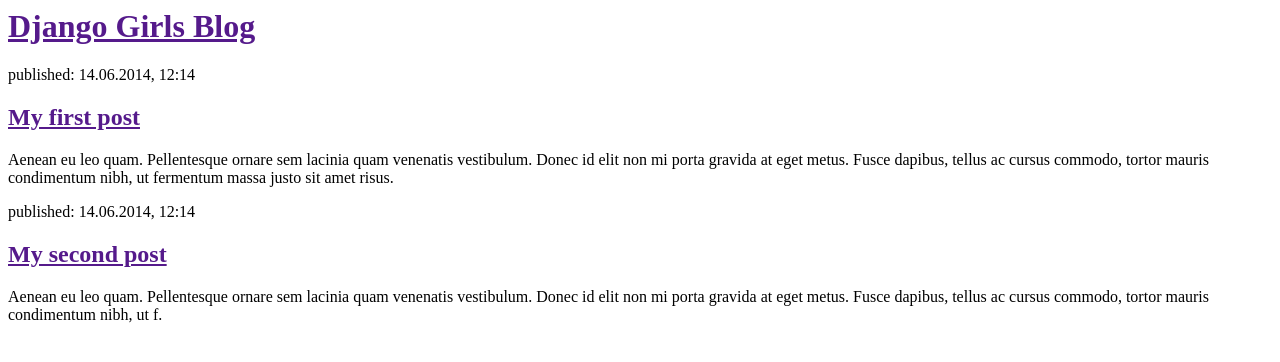
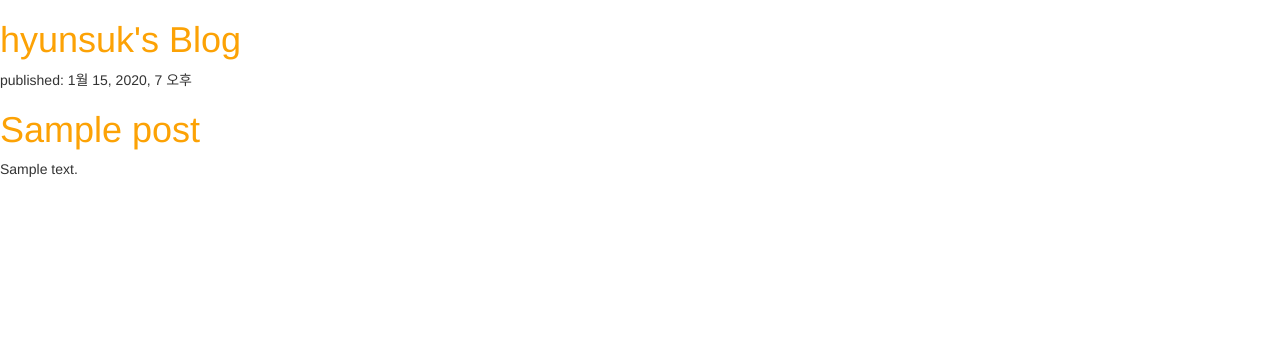
Before and after one commit to hyundol2/my-first-blog, a Django app: page / in a window 1280 px wide. Shown: the top 362 px of the page. Run offline with Django 3.2, Linux system fonts and the light colour scheme; tables that the repository leaves empty hold one stand-in row (values such as "Sample post"); some libraries are stand-ins or nearby versions.

Commit message:
Modified templates to display posts from database.

```diff
--- /dev/null
+++ b/blog/static/css/blog.css
@@ -0,0 +1,3 @@
+h1 a {
+    color: #FCA205;
+}
--- a/blog/templates/blog/post_list.html
+++ b/blog/templates/blog/post_list.html
@@ -1,22 +1,22 @@
+{% load static %}
 <html>
     <head>
-        <title>Django Girls blog</title>
+        <title>hyunsuk's blog</title>
+        <link rel="stylesheet" href="//maxcdn.bootstrapcdn.com/bootstrap/3.2.0/css/bootstrap.min.css">
+        <link rel="stylesheet" href="//maxcdn.bootstrapcdn.com/bootstrap/3.2.0/css/bootstrap-theme.min.css">
+        <link rel="stylesheet" href="{% static 'css/blog.css' %}">
     </head>
     <body>
         <div>
-            <h1><a href="">Django Girls Blog</a></h1>
+            <h1><a href="/">hyunsuk's Blog</a></h1>
         </div>
 
+    {% for post in posts %}
         <div>
-            <p>published: 14.06.2014, 12:14</p>
-            <h2><a href="">My first post</a></h2>
-            <p>Aenean eu leo quam. Pellentesque ornare sem lacinia quam venenatis vestibulum. Donec id elit non mi porta gravida at eget metus. Fusce dapibus, tellus ac cursus commodo, tortor mauris condimentum nibh, ut fermentum massa justo sit amet risus.</p>
+            <p>published: {{ post.published_date }}</p>
+            <h1><a href="">{{ post.title }}</a></h1>
+            <p>{{ post.text|linebreaksbr }}</p>
         </div>
-
-        <div>
-            <p>published: 14.06.2014, 12:14</p>
-            <h2><a href="">My second post</a></h2>
-            <p>Aenean eu leo quam. Pellentesque ornare sem lacinia quam venenatis vestibulum. Donec id elit non mi porta gravida at eget metus. Fusce dapibus, tellus ac cursus commodo, tortor mauris condimentum nibh, ut f.</p>
-        </div>
+    {% endfor %}
     </body>
 </html>
--- a/blog/views.py
+++ b/blog/views.py
@@ -1,5 +1,7 @@
 from django.shortcuts import render
+from django.utils import timezone
+from .models import Post
 
-# Create your views here.
 def post_list(request):
-    return render(request, 'blog/post_list.html', {})
+    posts = Post.objects.filter(published_date__lte=timezone.now()).order_by('published_date')
+    return render(request, 'blog/post_list.html', {'posts': posts})
```
